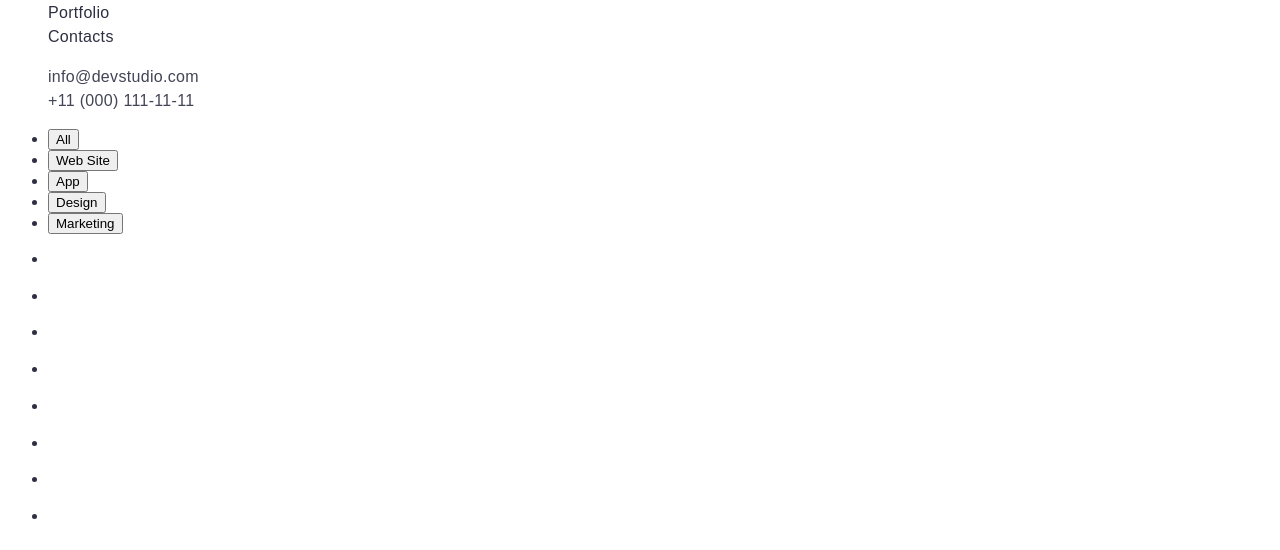
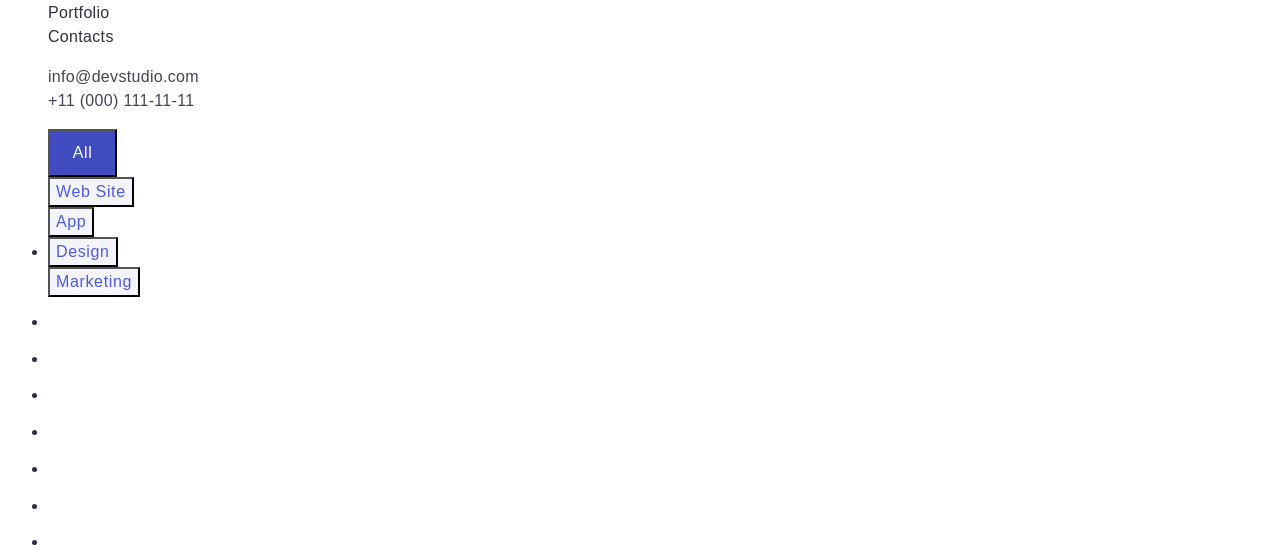
Before and after one commit to PandaIra/goit-markup-hw-02, a plain HTML site: page portfolio.html in a window 1280 px wide. Shown: the part 71-621 px from the top of the page. Drawn offline with Linux system fonts and the light colour scheme.

Commit message:
Portfolio

```diff
--- a/css/styles.css
+++ b/css/styles.css
@@ -11,6 +11,10 @@
     --text-footer:#E7E9FC;
     --section-fone-our-team:#F4F4FD;
 
+}
+:root{
+        --portfolio-another-btm-text: #4D5AE5;
+        --portfolio-another-btm-fone: #F4F4FD;
 }
     body{
     font-family: Roboto-400, sans-serif;
@@ -232,3 +236,36 @@
         letter-spacing: 0.02em;
         color: var(--text-footer);
     }
+
+        /*------------------Portfolio---------------*/
+        .portfolio-section {}
+
+        .visually-hidden {}
+
+        .portfolio-section-btm {}
+
+        .portfolio-list-btms {}
+
+        .main-btm-portfolio {
+            font-size: 16px;
+            line-height: 1.5;
+            text-align: center;
+            letter-spacing: 0.04em;
+            color: var(--main-color-text);
+            background: #404BBF;
+            width: 69px;
+            height: 48px;
+        }
+        .main-btm-portfolio:hover,
+        .main-btm-portfolio:focus {
+            background-color: var(--color-for-text-icon);
+        }
+
+        .another-btm-portfolio {
+            font-size: 16px;
+            line-height: 1.5;
+            text-align: center;
+            letter-spacing: 0.04em;
+            color: #4D5AE5;
+            background: #F4F4FD;
+        }
--- a/portfolio.html
+++ b/portfolio.html
@@ -55,19 +55,19 @@
     <section class="portfolio-section">
       <h1 class="visually-hidden">Menu portfolio</h1>
       <ul class="portfolio-section-btm">
-        <li>
+        <li class="portfolio-list-btms list">
           <button class="main-btm-portfolio" type="button">All</button>
         </li>
-        <li class="">
+        <li class="portfolio-list-btms list">
           <button class="another-btm-portfolio" type="button">Web Site</button>
         </li>
-        <li class="">
+        <li class="portfolio-list-btms list">
           <button class="another-btm-portfolio" type="button">App</button>
         </li>
-        <li class="">
+        <li class="portfolio-list-btms">
           <button class="another-btm-portfolio" type="button">Design</button>
         </li>
-        <li class="">
+        <li class="portfolio-list-btms list">
           <button class="another-btm-portfolio" type="button">Marketing</button>
         </li>
       </ul>
```
